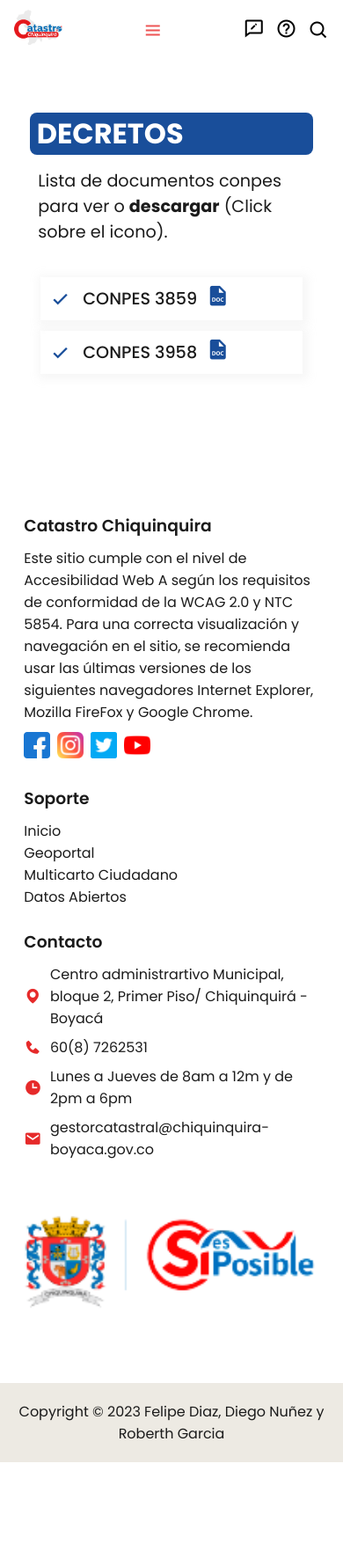
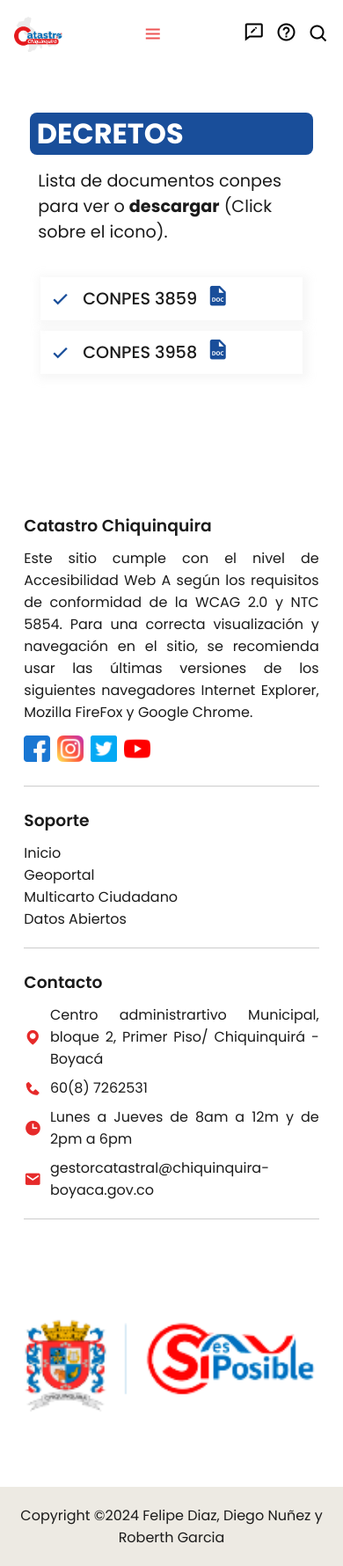
Before and after one commit to RoberthGarcia1404/Catastro, a PHP site: page /archivos/secciones/conpes.php in a window 390 px wide. Shown: the whole page at 88% size. Before the commit the page ends 1662 px from the top, so only its background shows below. Run offline with PHP 8.4, Linux system fonts and the light colour scheme.

Commit message:
nuevo footer

```diff
--- a/archivos/secciones/footer.php
+++ b/archivos/secciones/footer.php
@@ -12,7 +12,6 @@
           <a href="https://www.facebook.com/AlChiquinquira" target="_blank">
             <img
               src="../../imagenes/Redes Sociales/facebook.png"
-              class="hola"
               alt=""
             />
           </a>
@@ -61,8 +60,13 @@
     </section>
     <!-- Copyright -->
     <div class="copyright">
-      <p>Copyright © 2023 Felipe Diaz, Diego Nuñez y Roberth Garcia</p>
+        <p>Copyright ©<span id="year"></span> Felipe Diaz, Diego Nuñez y Roberth Garcia</p>
     </div>
+
+    <script>
+        // JavaScript para actualizar el año automáticamente
+        document.getElementById("year").textContent = new Date().getFullYear();
+    </script>
 
     <!-- archivo java scrip -->
     <script src="../../js/main.js"></script>
--- a/css/estilos.css
+++ b/css/estilos.css
@@ -2,6 +2,7 @@
 @import url("https://fonts.googleapis.com/css2?family=Poppins:wght@200;300;400;500;600;700&display=swap");
 
 * {
+
   font-family: "Poppins", sans-serif;
   margin: 0;
   padding: 0;
@@ -24,6 +25,7 @@
 }
 
 img {
+  margin-top: 15%;
   width: 100%;
 }
 
@@ -352,11 +354,21 @@ Municipio de Chiquinquirá imagen y texto*/
   border: none;
 }
 
-/*Pie de pagina*/
+/*Pie de pagina*//*Pie de pagina*/
 .footer {
+  text-align: justify;
   display: grid;
   grid-template-columns: repeat(auto-fit, minmax(240px, auto));
   gap: 1.5rem;
+}
+
+.footer-box {
+  border-right: 1.5px solid #ccc; /* Agregar borde derecho */
+  padding-right: 20px; /* Añadir espacio para separar la línea */
+}
+
+.footer-box:last-child {
+  border-right: none; /* No aplicar borde al último elemento */
 }
 
 .footer-box h2 {
@@ -394,6 +406,7 @@ Municipio de Chiquinquirá imagen y texto*/
 .footer-box li a:hover {
   color: #194e9a;
 }
+
 .contact {
   display: flex;
   flex-direction: column;
@@ -404,6 +417,7 @@ Municipio de Chiquinquirá imagen y texto*/
   display: flex;
   align-items: center;
 }
+
 .contact i {
   font-size: 20px;
   margin-right: 0.6rem;
@@ -414,6 +428,21 @@ Municipio de Chiquinquirá imagen y texto*/
   color: #e62a2a;
   font-size: 20px;
 }
+
+/* Media query para resoluciones pequeñas */
+@media screen and (max-width: 588px) {
+  .footer-box {
+    border-right: none; /* Ocultar borde derecho */
+    padding-right: 0; /* Eliminar espacio para separar la línea */
+    border-bottom: 1.5px solid #ccc; /* Agregar borde inferior */
+    padding-bottom: 20px; /* Añadir espacio para separar la línea */
+  }
+
+  .footer-box:last-child {
+    border-bottom: none; /* No aplicar borde inferior al último elemento */
+  }
+}
+
 
 .copyright {
   padding: 20px;
```
Also changed, not shown: index.php (+6 -2 lines).
